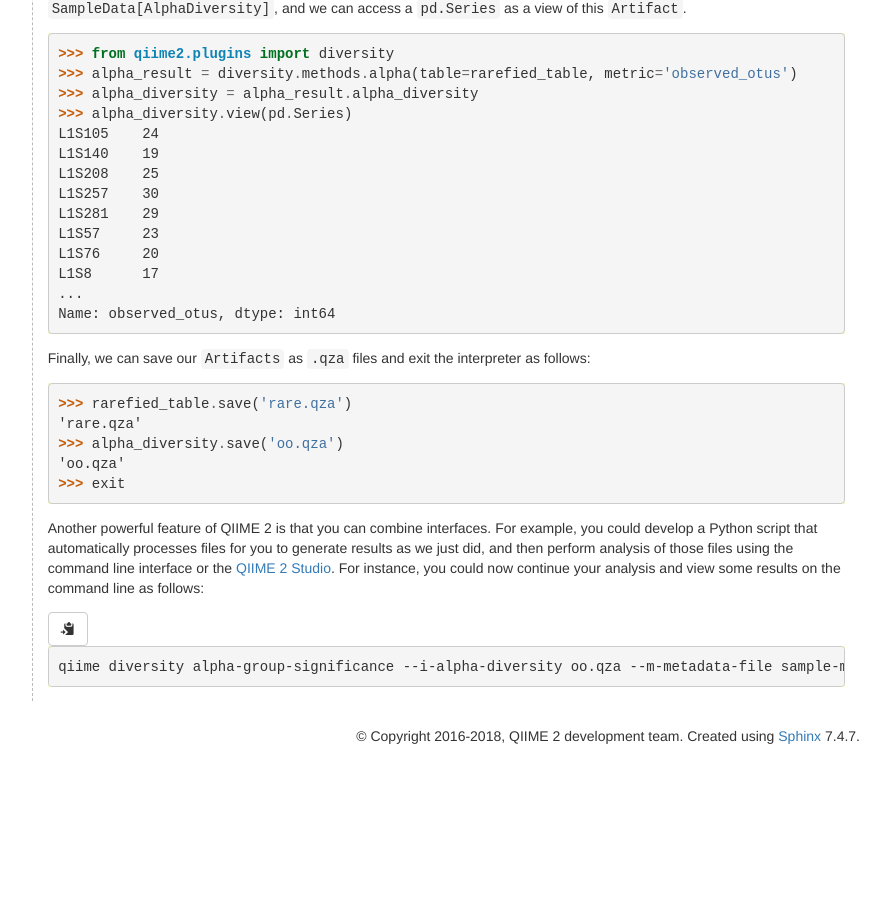
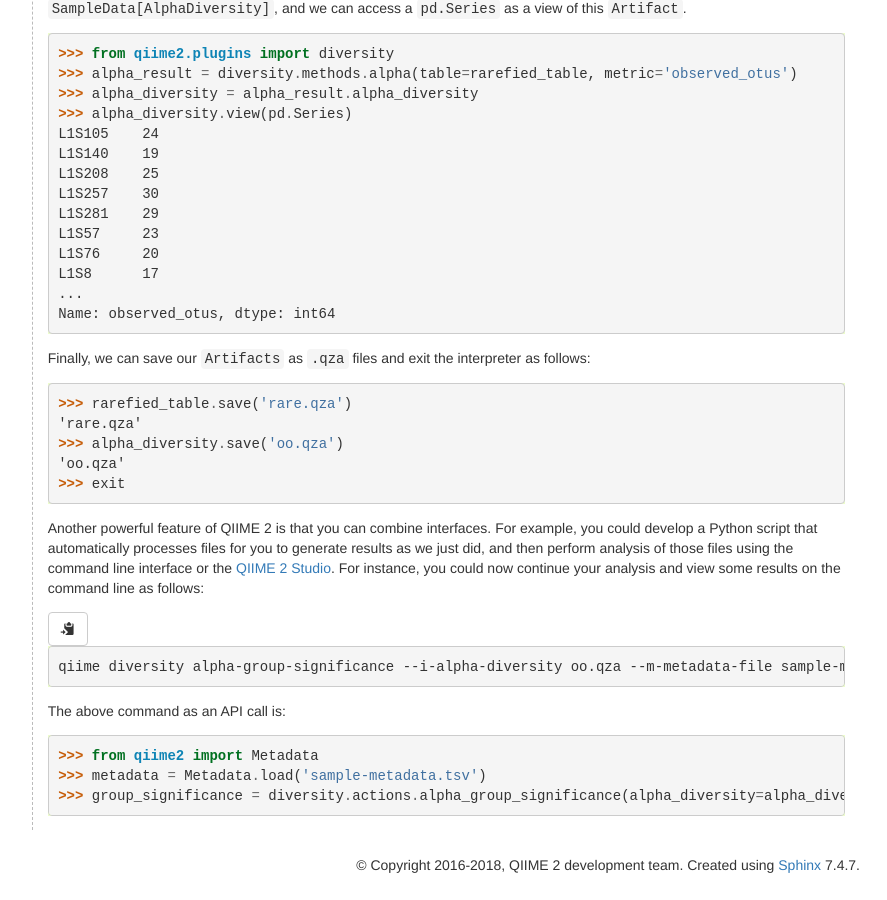
Before and after one commit to qiime2/docs, a Sphinx documentation site: the page built from source/interfaces/artifact-api.rst, in a window 1280 px wide and 900 px high, scrolled down 1405 px. Shown: the whole window, without its empty margins (277-1164 px from the left). Built offline with Sphinx 7.4.7, drawn with Linux system fonts in a browser that asks for light colours; pages that are not in the unit, such as notebooks, are missing from menus; the version number could not be read and is left out; before the commit the page ends 2176 px from its top, so only the background shows below that.

Commit message:
DOC: Added metadata example (#314)

```diff
--- a/source/interfaces/artifact-api.rst
+++ b/source/interfaces/artifact-api.rst
@@ -87,4 +87,12 @@
 
    qiime diversity alpha-group-significance --i-alpha-diversity oo.qza --m-metadata-file sample-metadata.tsv  --o-visualization oo-group-significance.qzv
 
+The above command as an API call is:
+
+.. code-block:: python
+
+   >>> from qiime2 import Metadata
+   >>> metadata = Metadata.load('sample-metadata.tsv')
+   >>> group_significance = diversity.actions.alpha_group_significance(alpha_diversity=alpha_diversity, metadata=metadata)
+
 .. _`Jupyter Notebook`: http://jupyter.org/
```
